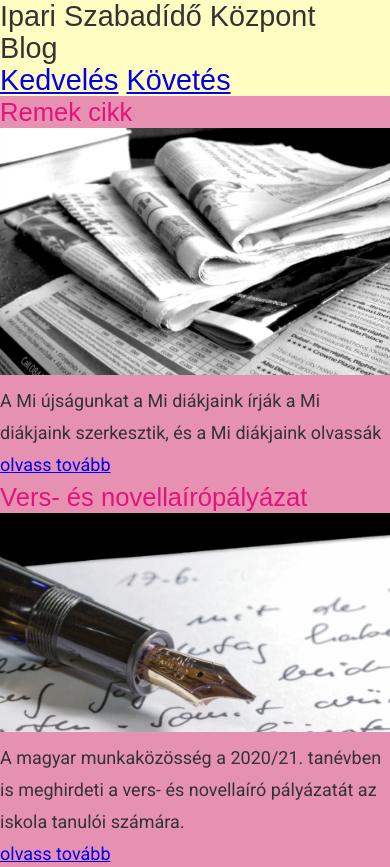
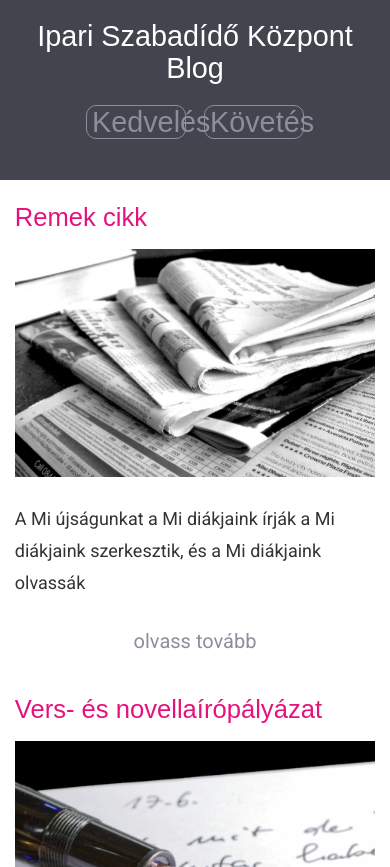
Before and after one commit to JankovicsBendeguz/ISZK, a plain HTML site: page index.html in a window 390 px wide. Shown: the top 867 px of the page. Drawn offline with Linux system fonts and the light colour scheme.

Commit message:
mobilnezet

```diff
--- a/index.html
+++ b/index.html
@@ -12,8 +12,8 @@
     <header class="main-header">
         <h1>Ipari Szabadídő Központ
             <p>Blog</p>
-            <a href="#">Kedvelés</a>
-            <a href="#">Követés</a>
+            <a href="#" class="button">Kedvelés</a>
+            <a href="#" class="button">Követés</a>
         </h1>
     </header>
 
@@ -23,19 +23,19 @@
             <img src="ir.jpg" alt="írás" class="picture">
 
             <p>A Mi újságunkat a Mi diákjaink írják a Mi diákjaink szerkesztik, és a Mi diákjaink olvassák</p>
-            <a href="#">olvass tovább</a>
+            <a href="#" class="load">olvass tovább</a>
         </article>
         <article class="post">
             <h2>Vers- és novellaírópályázat</h2>
             <img src="híd.jpg" alt="híd" class="picture">
             <p>A magyar munkaközösség a 2020/21. tanévben is meghirdeti a vers- és novellaíró pályázatát az iskola tanulói számára.</p>
-            <a href="#">olvass tovább</a>
+            <a href="#" class="load">olvass tovább</a>
         </article>
         <article class="post">
             <h2>ASD</h2>
             <img src="lepcso.jpg" alt="lépcső" class="picture">
             <p>Lorem ipsum dolor sit amet, consectetur adipiscing elit. Donec laoreet aliquet tellus ut vestibulum. Pellentesque scelerisque maximus diam ut porttitor. Curabitur sit amet tincidunt est, id ultrices libero. Morbi tempor ex eu risus scelerisque ultricies. Etiam facilisis molestie eros quis rutrum. Class aptent taciti sociosqu ad litora torquent per conubia nostra, per inceptos himenaeos. Sed ipsum nunc, venenatis vel vehicula sed, commodo in mi. Etiam sagittis purus quis eros finibus semper. Aenean condimentum justo urna, at tincidunt justo molestie tincidunt. In non ex fermentum, molestie nibh eu, fermentum augue. Nullam dignissim vulputate porta. Nulla vitae sapien odio. Quisque in est condimentum, cursus sem sed, dapibus nulla. Fusce ut lacinia urna.</p>
-            <a href="#">olvass tovább</a>
+            <a href="#" class="load">olvass tovább</a>
         </article>
     </main>
 </body>
--- a/reset.css
+++ b/reset.css
@@ -2,7 +2,9 @@
    v2.0 | 20110126
    License: none (public domain)
 */
-
+*{
+	box-sizing: border-box;
+}
 html, body, div, span, applet, object, iframe,
 h1, h2, h3, h4, h5, h6, p, blockquote, pre,
 a, abbr, acronym, address, big, cite, code,
@@ -50,7 +52,7 @@ table {
 	border-collapse: collapse;
 	border-spacing: 0;
 }
-
+/*
 .main-header{
     background-color: rgba(255,248,53,.3);
 }
@@ -59,7 +61,7 @@ table {
 }
 .post{
     background-color: rgba(255,0,0,.3);
-}
+}*/
 h1, h2{
 	font-family: 'Yusei Magic', sans-serif;
 }
@@ -78,3 +80,53 @@ p.main-header{
 .picture{
 	width: 100%;
 }
+/* ==== LAYOUT STYLES ==== */
+h1,h2,h3,h4,h5,h6,hgroup,ul,ul,dd,p,figure,pre,table,fieldset,hr,img,.main-header,.primary-content{
+	margin-bottom: 1rem;
+}
+.main-header{
+	text-align: center;
+	padding: 1.25rem;
+}
+.post{
+	width: 95%;
+	margin:0 auto 1rem;
+	padding: 0.3125rem;
+}
+/* ==== COMPONENT STYLES ==== */
+.button{
+	display: inline-block;
+	border:1px solid #8c8e9b;
+	color: #8c8e9b;
+	border-radius: 10px;
+	padding-right: 5px;
+	padding-left: 5px;
+	margin: 5px;
+	width: 100px;
+	font-family: 'Yusei Magic', sans-serif;
+}
+.button:hover{
+	border: 1px solid #b60e63;
+}
+.load{
+	display: block;
+	text-align: center;
+	padding: 0.625rem;
+	font-size: 1.25rem;
+	color: #8c8e9b;
+}
+/* ==== Main Header Styles ==== */
+.main-header{
+	text-align: center;
+	padding: 1.25rem;
+	color: #fff;
+	background-color: #42444e;
+}
+a{
+	color: #e5127d;
+	text-decoration: none;
+
+}
+a:hover{
+	color: #b60e63;
+}
```
